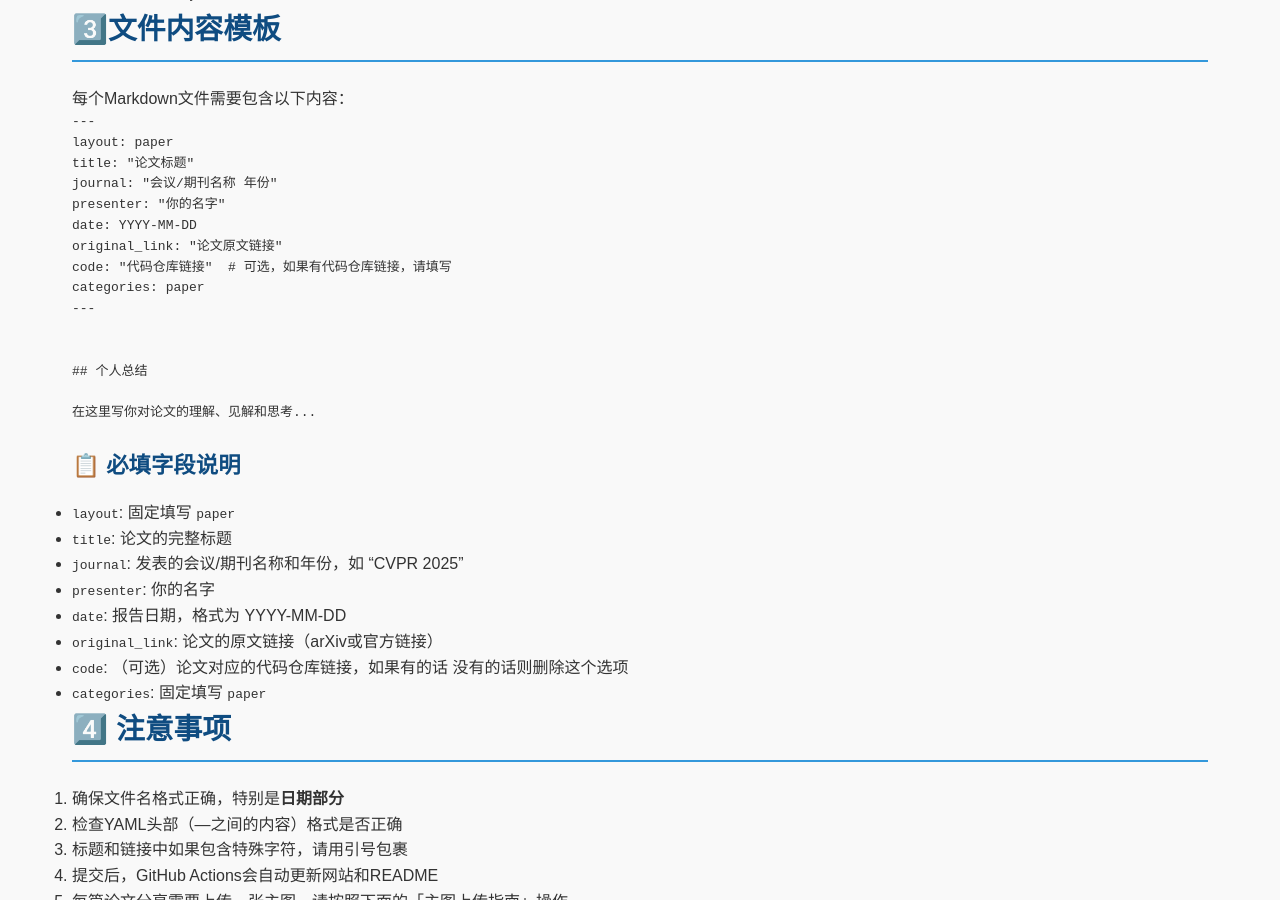
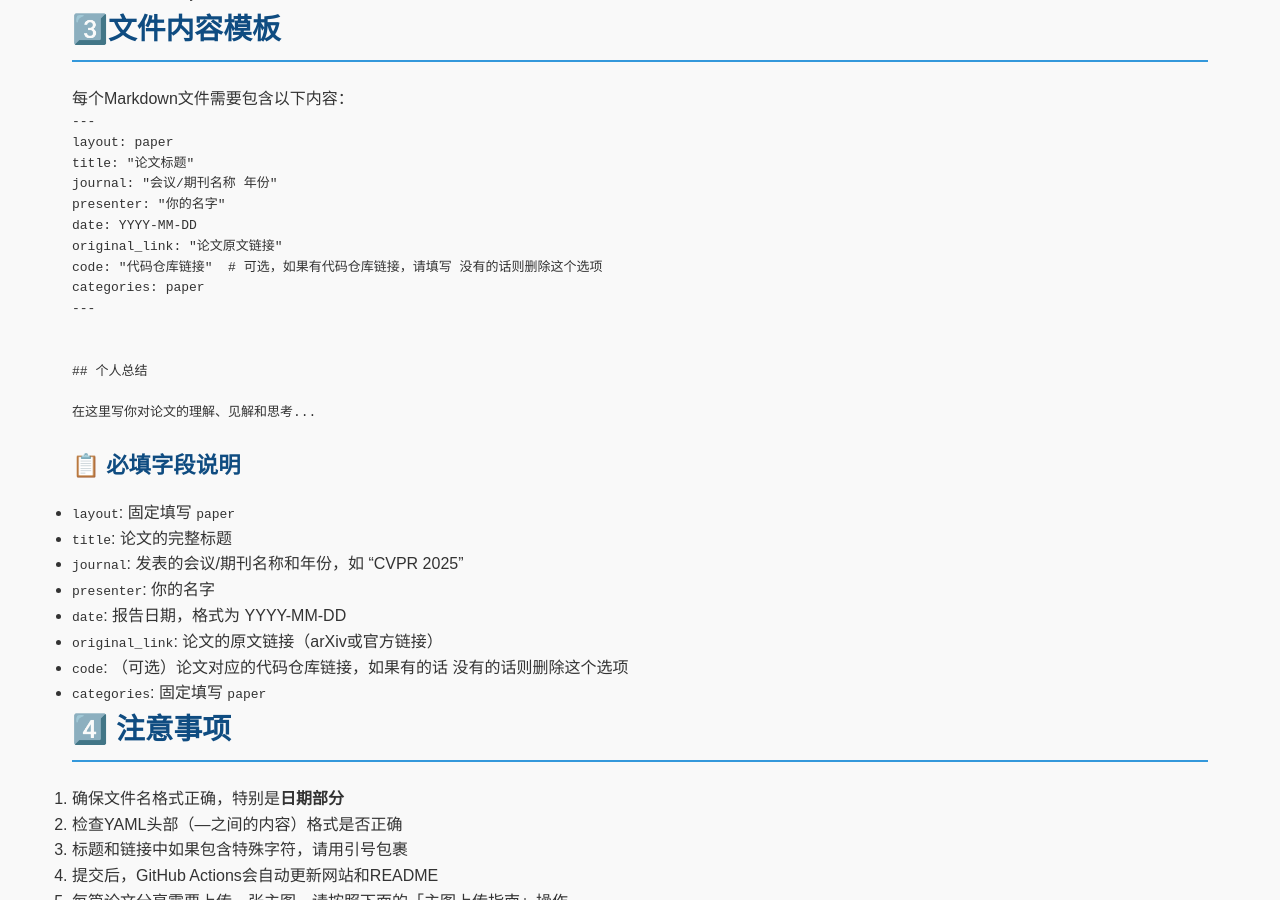
Before and after one commit to linbowang/ahu-vr-vision-group, a Jekyll site: the page built from docs/upload-guide.md, in a window 1280 px wide and 900 px high, scrolled down 788 px. Built offline with Jekyll 4.4.1, drawn with Linux system fonts in a browser that asks for light colours.

Commit message:
feat:init project

```diff
--- a/docs/upload-guide.md
+++ b/docs/upload-guide.md
@@ -42,7 +42,7 @@ journal: "会议/期刊名称 年份"
 presenter: "你的名字"
 date: YYYY-MM-DD
 original_link: "论文原文链接"
-code: "代码仓库链接"  # 可选，如果有代码仓库链接，请填写
+code: "代码仓库链接"  # 可选，如果有代码仓库链接，请填写 没有的话则删除这个选项
 categories: paper
 ---
 
```
